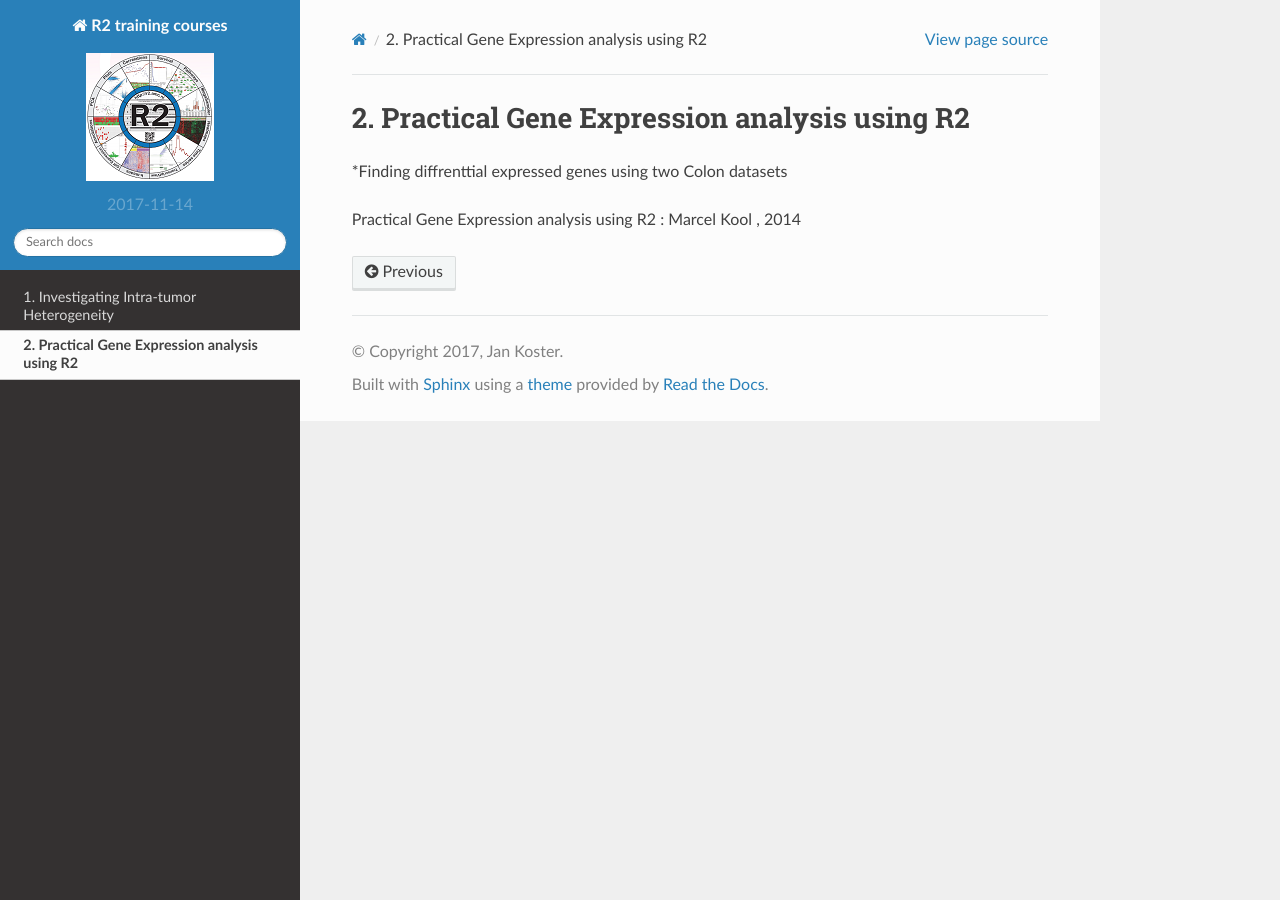
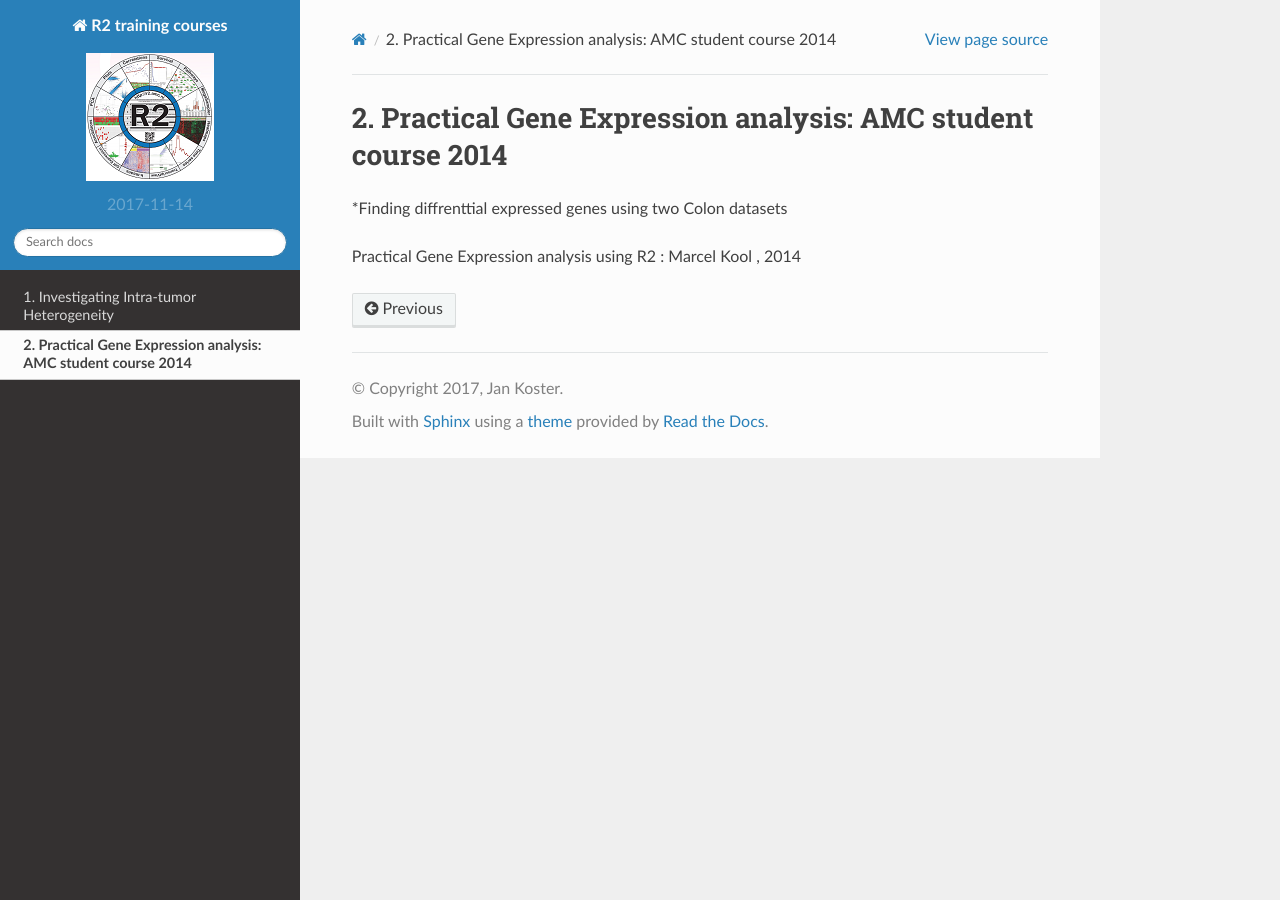
Before and after one commit to antronerds/r2-training-courses, a Sphinx documentation site: the page built from docs/Microarray_analysis_-_Using_Tumor_Colon_datasets.md, in a window 1280 px wide. Built offline with Sphinx 7.4.7 and the Read the Docs theme 2.0.0, drawn with Linux system fonts in a browser that asks for light colours.

Commit message:
Update Microarray_analysis_-_Using_Tumor_Colon_datasets.md

```diff
--- a/docs/Microarray_analysis_-_Using_Tumor_Colon_datasets.md
+++ b/docs/Microarray_analysis_-_Using_Tumor_Colon_datasets.md
@@ -1,4 +1,4 @@
-Practical Gene Expression analysis using R2
+Practical Gene Expression analysis: AMC student course 2014
 =================================
 
 *Finding diffrenttial expressed genes using two Colon datasets
```
